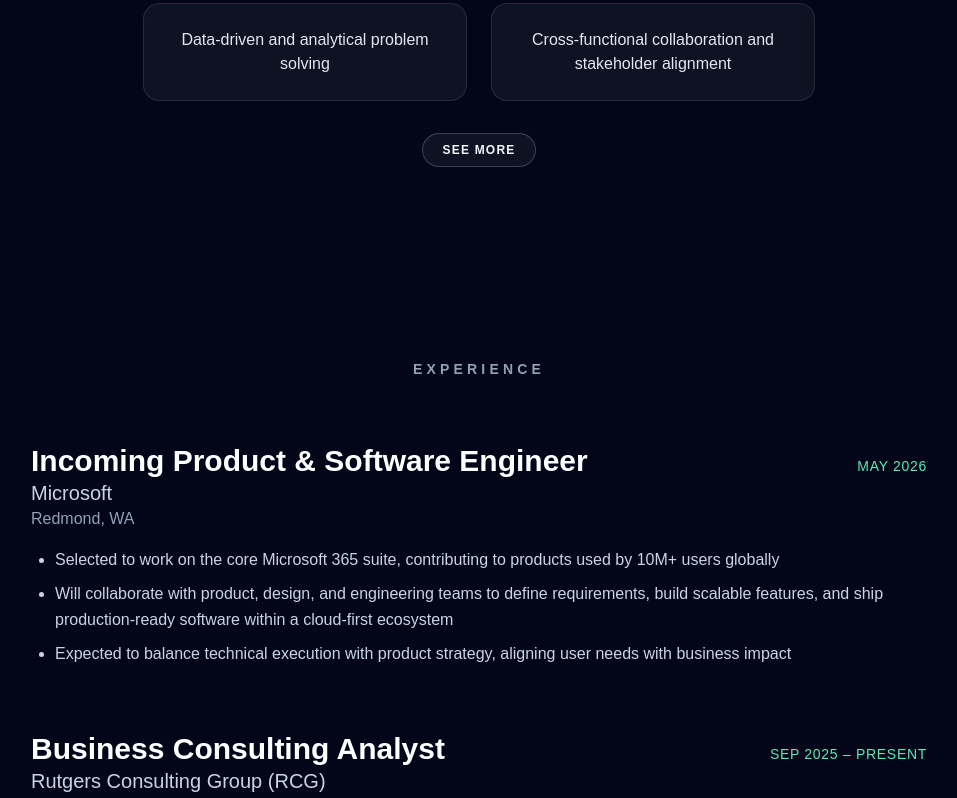
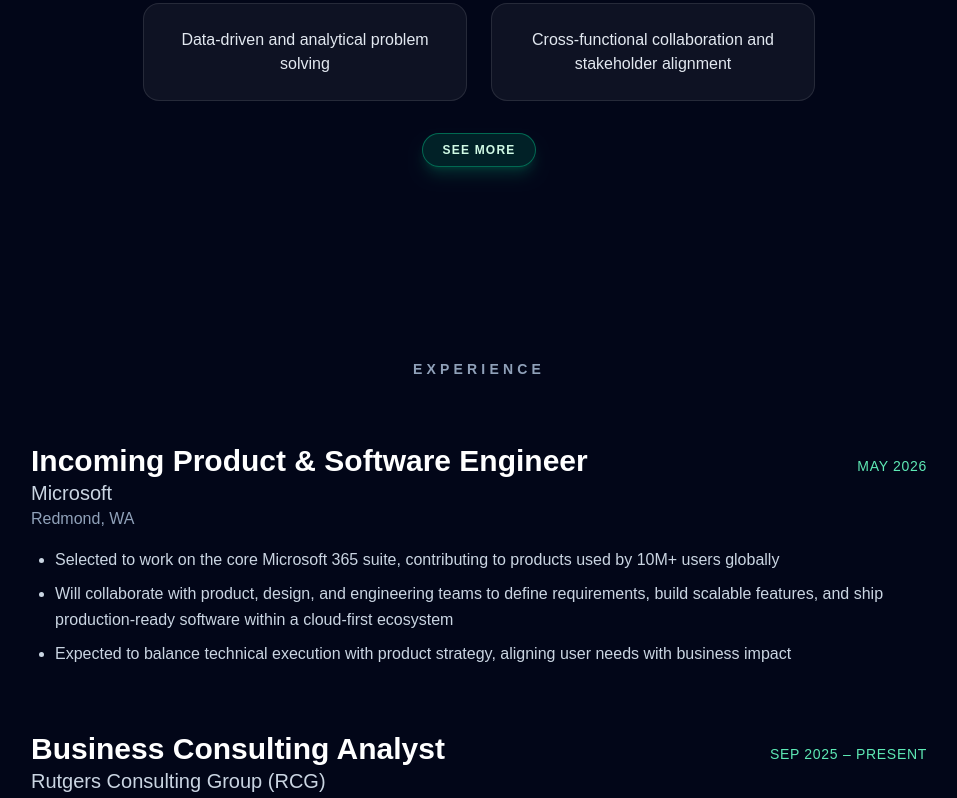
Before and after one commit to MohitUnecha/Mohit-Unecha-s-Portfolio-Website, a Next.js app in the folder frontend/: page / in a window 1280 px wide. Shown: the part 1360-2158 px from the top of the page, without its empty margins (161-1118 px from the left). Built offline with nearby package versions, Linux system fonts and the light colour scheme.

Commit message:
Enhance: make buttons more visible with accent colors and glow shadows

```diff
--- a/frontend/src/app/page.tsx
+++ b/frontend/src/app/page.tsx
@@ -151,8 +151,8 @@
   const accentBgHoverClass = isDarkMode ? "hover:bg-emerald-400/10" : "hover:bg-blue-50";
   const projectHoverClass = isDarkMode ? "group-hover:text-emerald-300" : "group-hover:text-blue-700";
   const buttonClass = isDarkMode
-    ? "border-white/20 bg-white/5 text-slate-100"
-    : "border-slate-300 bg-white text-slate-700";
+    ? "border-emerald-400/40 bg-emerald-500/15 text-emerald-100 shadow-lg shadow-emerald-500/20"
+    : "border-blue-300 bg-blue-50 text-blue-700 shadow-lg shadow-blue-500/20";
   const overlayClass = "bg-black/80";
 
   return (
```
